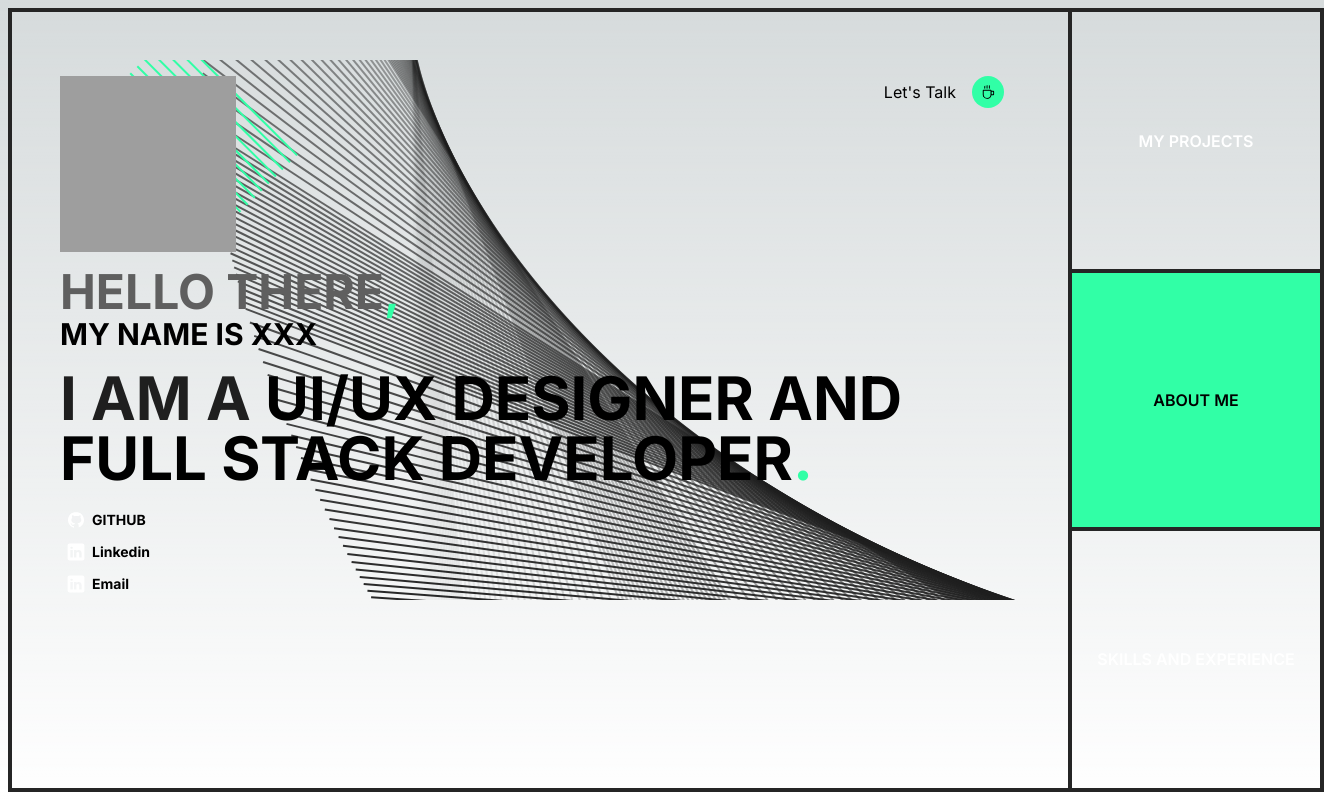
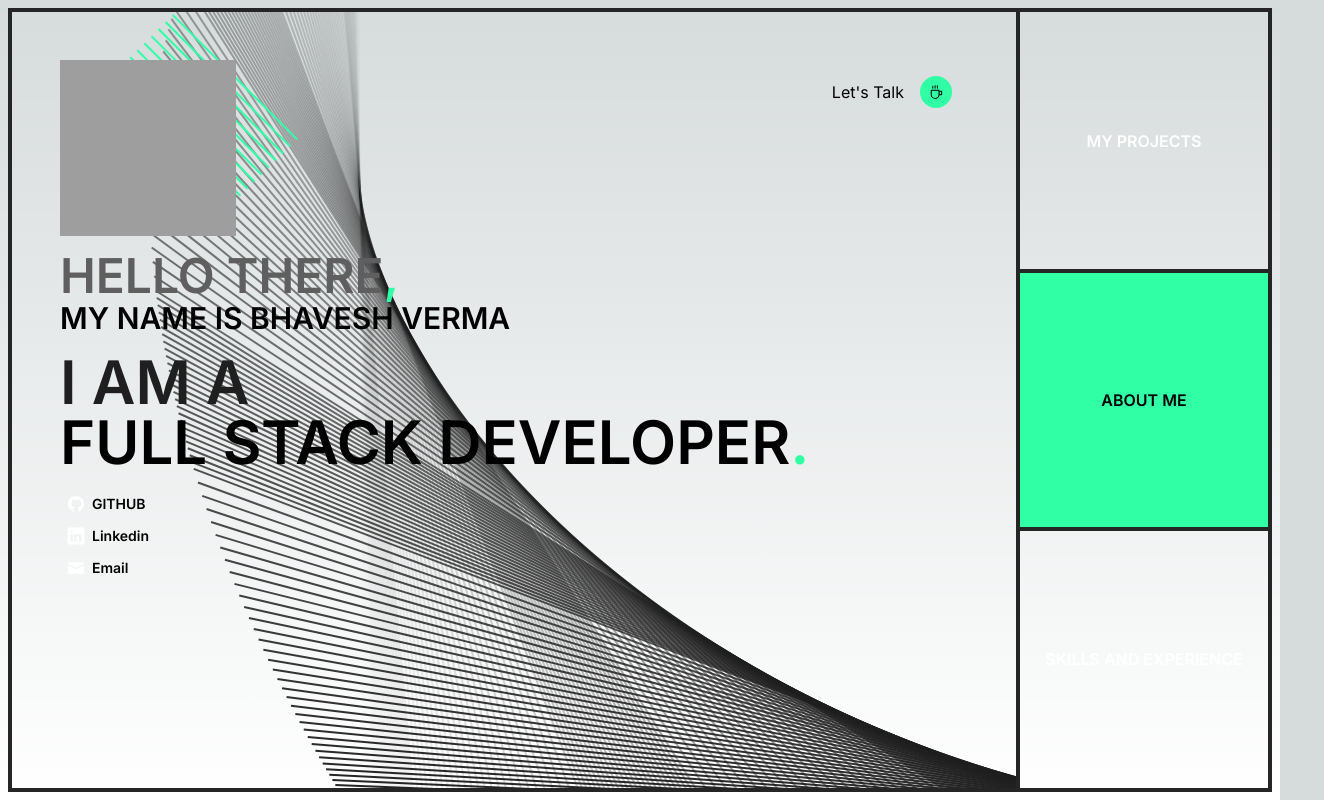
Before and after one commit to Bhaveshverma2077/portfolio, a Next.js app: page / in a window 1280 px wide. Shown: the whole page, 1324 px wide, since content can reach past the window. Built offline with nearby package versions, Linux system fonts and the light colour scheme; grey boxes are pictures that could not be loaded.

Commit message:
fix about section layout and add email icon

```diff
--- a/src/app/[[...section]]/page.js
+++ b/src/app/[[...section]]/page.js
@@ -11,7 +11,7 @@ export const generateStaticParams = () => {
 
 export default function Home() {
   return (
-    <div className="font-bold p-2 w-[100vw] h-[100vh]">
+    <div className="font-semibold p-2 w-[100vw] h-[100vh]">
       <div className="w-full h-full flex justify-between">
         <Sections></Sections>
         <div className="text-black">
--- a/src/app/components/AboutSection.js
+++ b/src/app/components/AboutSection.js
@@ -1,10 +1,8 @@
 import DecoratedProfileImage from "./DecoratedProfileImage";
 import TalkButton from "./TalkButton";
-import SocialLinkTile from "./SocialLinkTile";
-import GithubIcon from "./icons/GithubIcon";
-import LinkedinIcon from "./icons/LinkedInIcon";
 import Modal from "./Modal";
 import AboutSectionMainAnimation from "./AboutSectionMainAnimation";
+import SocialLinks from "./SocialLinks";
 import { useRouter, useSearchParams } from "next/navigation";
 
 const AboutSection = () => {
@@ -12,7 +10,7 @@ const AboutSection = () => {
 
   const showModal = searchParams.get("modal")?.toLowerCase();
   return (
-    <div className="relative overflow-hidden">
+    <div className="relative m-12">
       <TalkButton></TalkButton>
       {showModal === "true" && <Modal></Modal>}
       <AboutSectionMainAnimation />
@@ -20,28 +18,13 @@ const AboutSection = () => {
       <p className="text-5xl text-K-GREY-LIGHT">
         HELLO THERE<span className="text-K-ASCENT">,</span>
       </p>
-      <p className="text-3xl pb-4">MY NAME IS XXX</p>
+      <p className="text-3xl pb-4">MY NAME IS BHAVESH VERMA</p>
       <p className="text-6xl w-[60rem] pb-4">
-        <span className="text-K-GREY-DARK"> I AM A</span> UI/UX DESIGNER AND
+        <span className="text-K-GREY-DARK"> I AM A</span>
+        <br />
         FULL STACK DEVELOPER<span className="text-K-ASCENT">.</span>
       </p>
-      <div className="flex flex-col">
-        <SocialLinkTile
-          icon={<GithubIcon />}
-          name={"GITHUB"}
-          href={"#"}
-        ></SocialLinkTile>
-        <SocialLinkTile
-          icon={<LinkedinIcon />}
-          name={"Linkedin"}
-          href={"#"}
-        ></SocialLinkTile>
-        <SocialLinkTile
-          icon={<LinkedinIcon />}
-          name={"Email"}
-          href={"#"}
-        ></SocialLinkTile>
-      </div>
+      <SocialLinks></SocialLinks>
     </div>
   );
 };
--- a/src/app/components/AboutSectionMainAnimation.js
+++ b/src/app/components/AboutSectionMainAnimation.js
@@ -1,6 +1,6 @@
 const AboutSectionMainAnimation = () => {
   return (
-    <div className="-z-10 absolute -bottom-16 right-[38rem]">
+    <div className="-z-10 absolute -bottom-60 right-[38rem]">
       {Array.from({ length: 50 }).map((_, i) => {
         return (
           <div
--- a/src/app/components/Sections.js
+++ b/src/app/components/Sections.js
@@ -16,7 +16,7 @@ const Sections = () => {
     section = <AboutSection></AboutSection>;
   }
   return (
-    <div className="p-12 w-full border-y-4 border-l-4 border-K-BLACK">
+    <div className="overflow-hidden w-full border-y-4 border-l-4 border-K-BLACK">
       {section}
     </div>
   );
--- /dev/null
+++ b/src/app/components/SocialLinks.js
@@ -0,0 +1,28 @@
+import SocialLinkTile from "./SocialLinkTile";
+import GithubIcon from "./icons/GithubIcon";
+import LinkedinIcon from "./icons/LinkedInIcon";
+import EmailIcon from "./icons/EmailIcon";
+
+const SocialLinks = () => {
+  return (
+    <div className="flex flex-col">
+      <SocialLinkTile
+        icon={<GithubIcon />}
+        name={"GITHUB"}
+        href={"https://github.com/Bhaveshverma2077"}
+      ></SocialLinkTile>
+      <SocialLinkTile
+        icon={<LinkedinIcon />}
+        name={"Linkedin"}
+        href={"#"}
+      ></SocialLinkTile>
+      <SocialLinkTile
+        icon={<EmailIcon />}
+        name={"Email"}
+        href={"#"}
+      ></SocialLinkTile>
+    </div>
+  );
+};
+
+export default SocialLinks;
--- /dev/null
+++ b/src/app/components/icons/EmailIcon.js
@@ -0,0 +1,64 @@
+const EmailIcon = () => {
+  return (
+    <svg
+      xmlns="http://www.w3.org/2000/svg"
+      xmlnsXlink="http://www.w3.org/1999/xlink"
+      version="1.1"
+      width={80}
+      height={80}
+      viewBox="0 0 256 256"
+      xmlSpace="preserve"
+    >
+      <defs></defs>
+      <g
+        style={{
+          stroke: "none",
+          strokeWidth: 0,
+          strokeDasharray: "none",
+          strokeLinecap: "butt",
+          strokeLinejoin: "miter",
+          strokeMiterlimit: 10,
+          fill: "none",
+          fillRule: "nonzero",
+          opacity: 1,
+        }}
+        transform="translate(1.4065934065934016 1.4065934065934016) scale(2.81 2.81)"
+      >
+        <path
+          d="M 45 42.768 l 45 -20.785 v -3.587 c 0 -3.186 -2.582 -5.768 -5.768 -5.768 H 5.768 C 2.582 12.627 0 15.209 0 18.395 v 3.587 L 45 42.768 z"
+          style={{
+            stroke: "none",
+            strokeWidth: 1,
+            strokeDasharray: "none",
+            strokeLinecap: "butt",
+            strokeLinejoin: "miter",
+            strokeMiterlimit: 10,
+            fill: "rgb(255,255,255)",
+            fillRule: "nonzero",
+            opacity: 1,
+          }}
+          transform=" matrix(1 0 0 1 0 0) "
+          strokeLinecap="round"
+        />
+        <path
+          d="M 45 52.626 L 0 31.84 v 39.765 c 0 3.186 2.582 5.768 5.768 5.768 h 78.464 c 3.186 0 5.768 -2.582 5.768 -5.768 V 31.84 L 45 52.626 z"
+          style={{
+            stroke: "none",
+            strokeWidth: 1,
+            strokeDasharray: "none",
+            strokeLinecap: "butt",
+            strokeLinejoin: "miter",
+            strokeMiterlimit: 10,
+            fill: "rgb(255,255,255)",
+            fillRule: "nonzero",
+            opacity: 1,
+          }}
+          transform=" matrix(1 0 0 1 0 0) "
+          strokeLinecap="round"
+        />
+      </g>
+    </svg>
+  );
+};
+
+export default EmailIcon;
```
